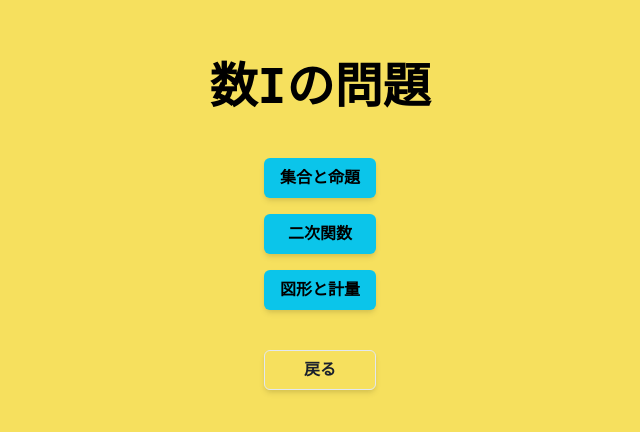
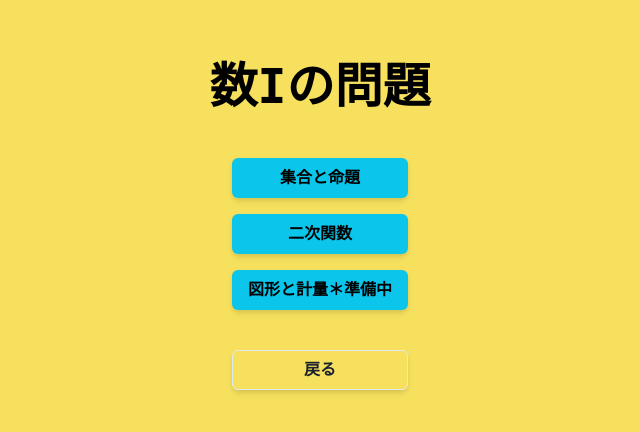
Before and after one commit to REARU0924/APP_MATHFLOW, a Next.js app in the folder math-flow/: page /quiz/subject/l in a window 1280 px wide. Shown: the part 174-606 px from the top of the page, without its empty margins (320-960 px from the left). Built offline with nearby package versions, Linux system fonts and the light colour scheme.

Commit message:
*準備中

```diff
--- a/math-flow/src/app/quiz/subject/l/page.js
+++ b/math-flow/src/app/quiz/subject/l/page.js
@@ -41,7 +41,7 @@ export default function QuizPage() {
           二次関数
         </Button>
         <Button width="full" fontWeight="bold" boxShadow="md"  colorScheme="cyan" onClick={() => handleClick("zukeitokeiryou")}>
-          図形と計量
+          図形と計量＊準備中
         </Button>
         <Button width="full" fontWeight="bold" boxShadow="md"  variant="outline" onClick={() => handleBack()} mt={6}>
           戻る
```
